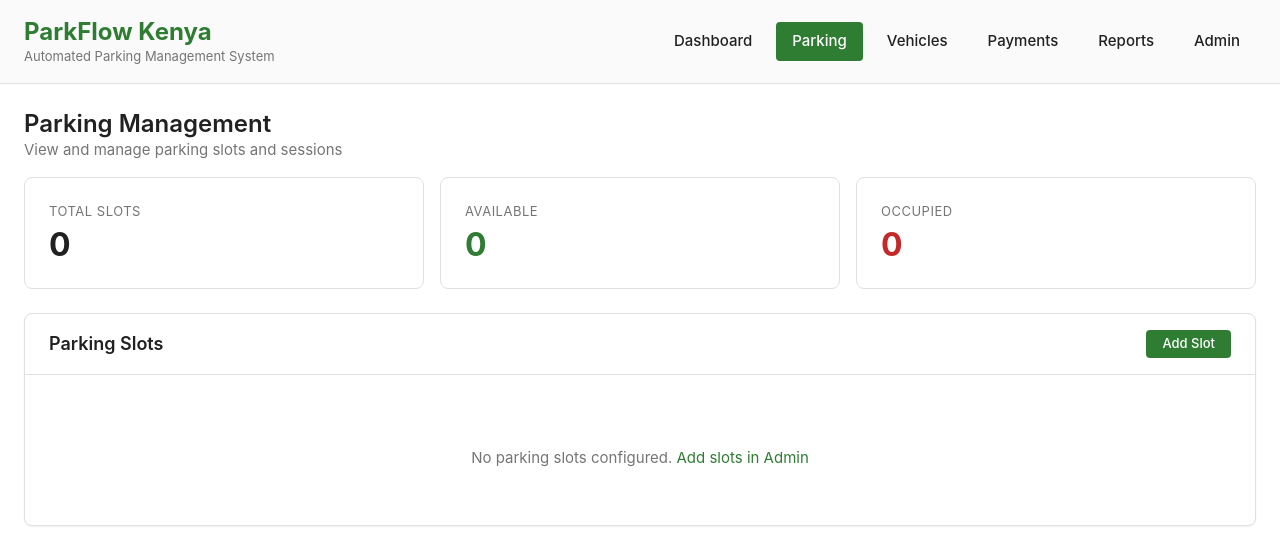
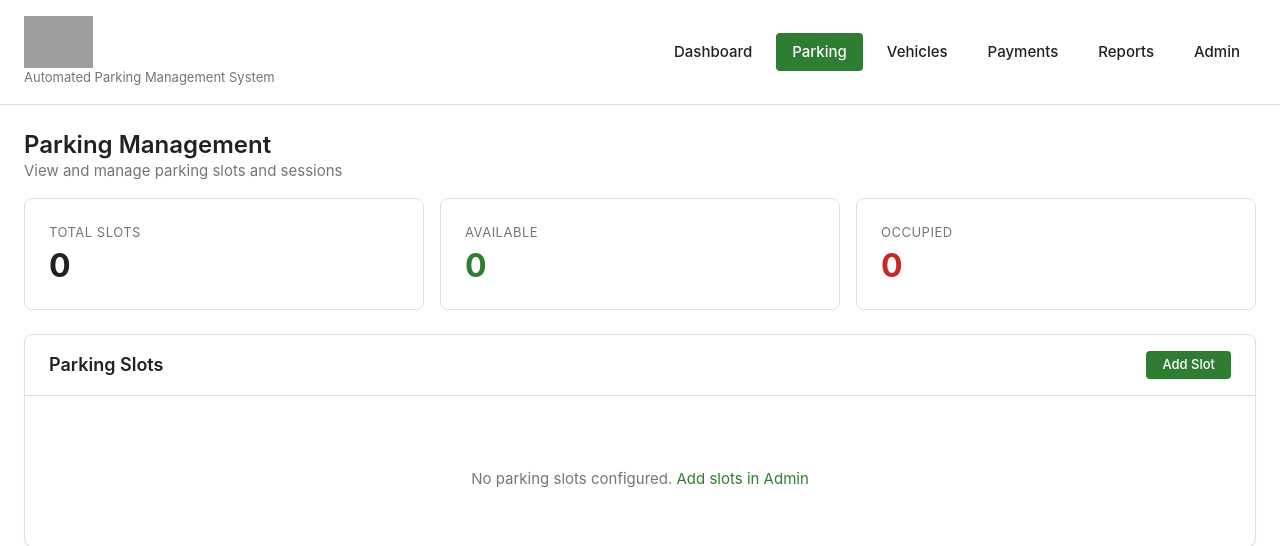
Before and after one commit to mal161/ParkFlow-Kenya---Automated-Smart-Parking-Management-System, a Django app: page /parking/ in a window 1280 px wide. Shown: the top 546 px of the page. Run offline with Django 5.2, Linux system fonts and the light colour scheme; data that the repository does not hold is empty; grey boxes are pictures that could not be loaded.

Commit message:
Add SVG logo and favicon to site header

```diff
--- a/parkflow/static/css/base.css
+++ b/parkflow/static/css/base.css
@@ -88,7 +88,7 @@ a:hover { color: var(--color-primary-dark); }
 
 /* Layout */
 .site-header {
-    background-color: var(--color-surface);
+    background-color: #ffffff;
     border-bottom: 1px solid var(--color-border);
     position: sticky;
     top: 0;
@@ -113,10 +113,14 @@ a:hover { color: var(--color-primary-dark); }
 }
 
 .brand-text h1 {
-    font-size: var(--font-size-xl);
-    font-weight: 700;
-    color: var(--color-primary);
     margin: 0;
+    line-height: 0;
+}
+
+.brand-logo {
+    height: 52px;
+    width: auto;
+    display: block;
 }
 
 .tagline {
@@ -555,6 +559,10 @@ tbody tr:last-child td {
 
 /* Responsive */
 @media (max-width: 768px) {
+    .brand-logo {
+        height: 44px;
+    }
+
     .header-content {
         flex-direction: column;
         align-items: flex-start;
--- a/parkflow/templates/base.html
+++ b/parkflow/templates/base.html
@@ -5,6 +5,7 @@
     <meta charset="UTF-8">
     <meta name="viewport" content="width=device-width, initial-scale=1.0">
     <title>{% block title %}ParkFlow Kenya{% endblock %}</title>
+    <link rel="icon" type="image/png" sizes="192x192" href="{% static 'images/favicon.png' %}">
     <link rel="stylesheet" href="{% static 'css/base.css' %}">
     {% block extra_css %}{% endblock %}
 </head>
@@ -13,7 +14,7 @@
         <div class="header-content">
             <div class="brand">
                 <div class="brand-text">
-                    <h1>ParkFlow Kenya</h1>
+                    <h1 class="brand-title"><img class="brand-logo" src="{% static 'images/logo.svg' %}" alt="ParkFlow Kenya"></h1>
                     <p class="tagline">Automated Parking Management System</p>
                 </div>
             </div>
```
Also changed, not shown: parkflow/static/images/favicon.png (added), parkflow/static/images/logo.svg (added).
